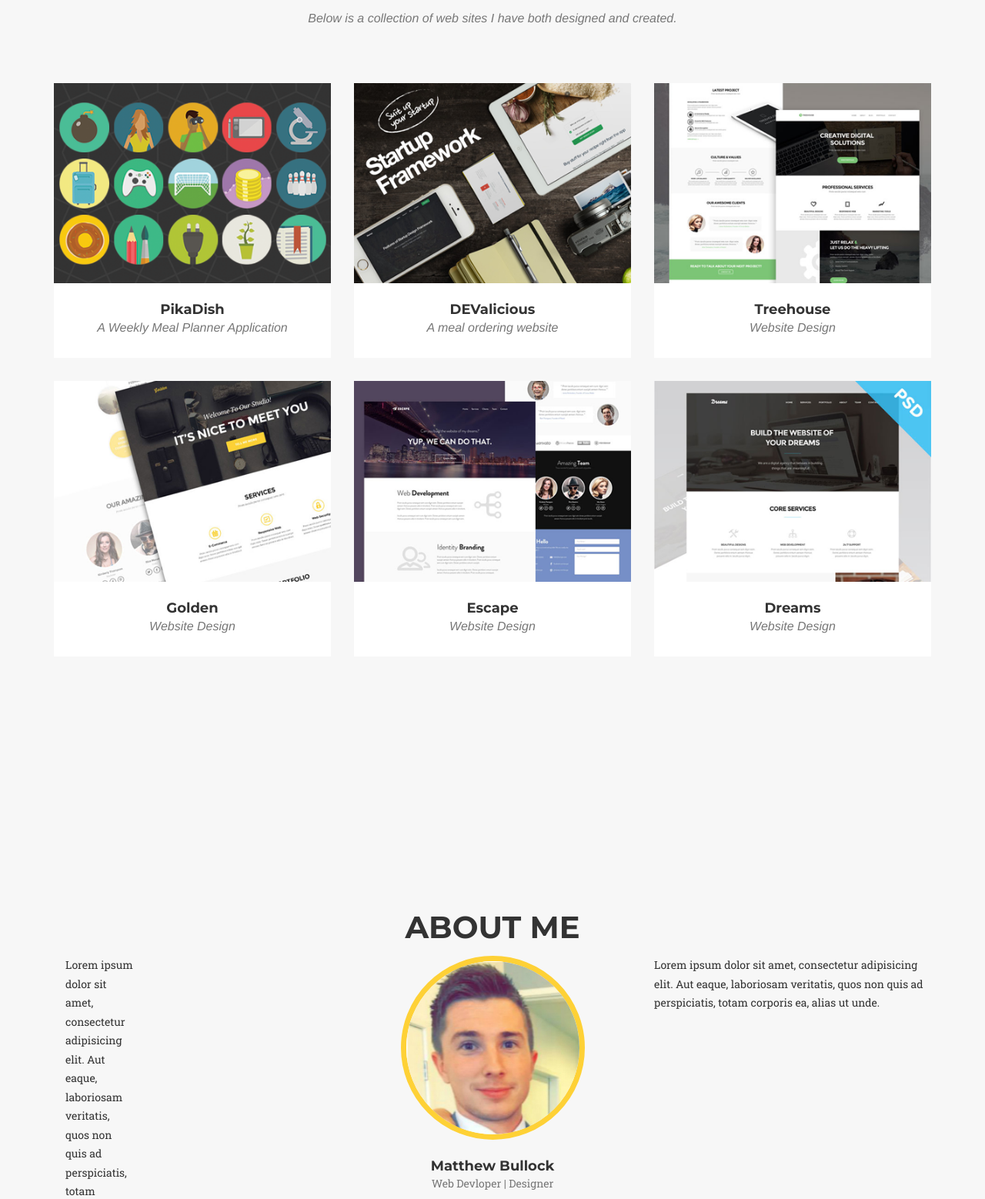
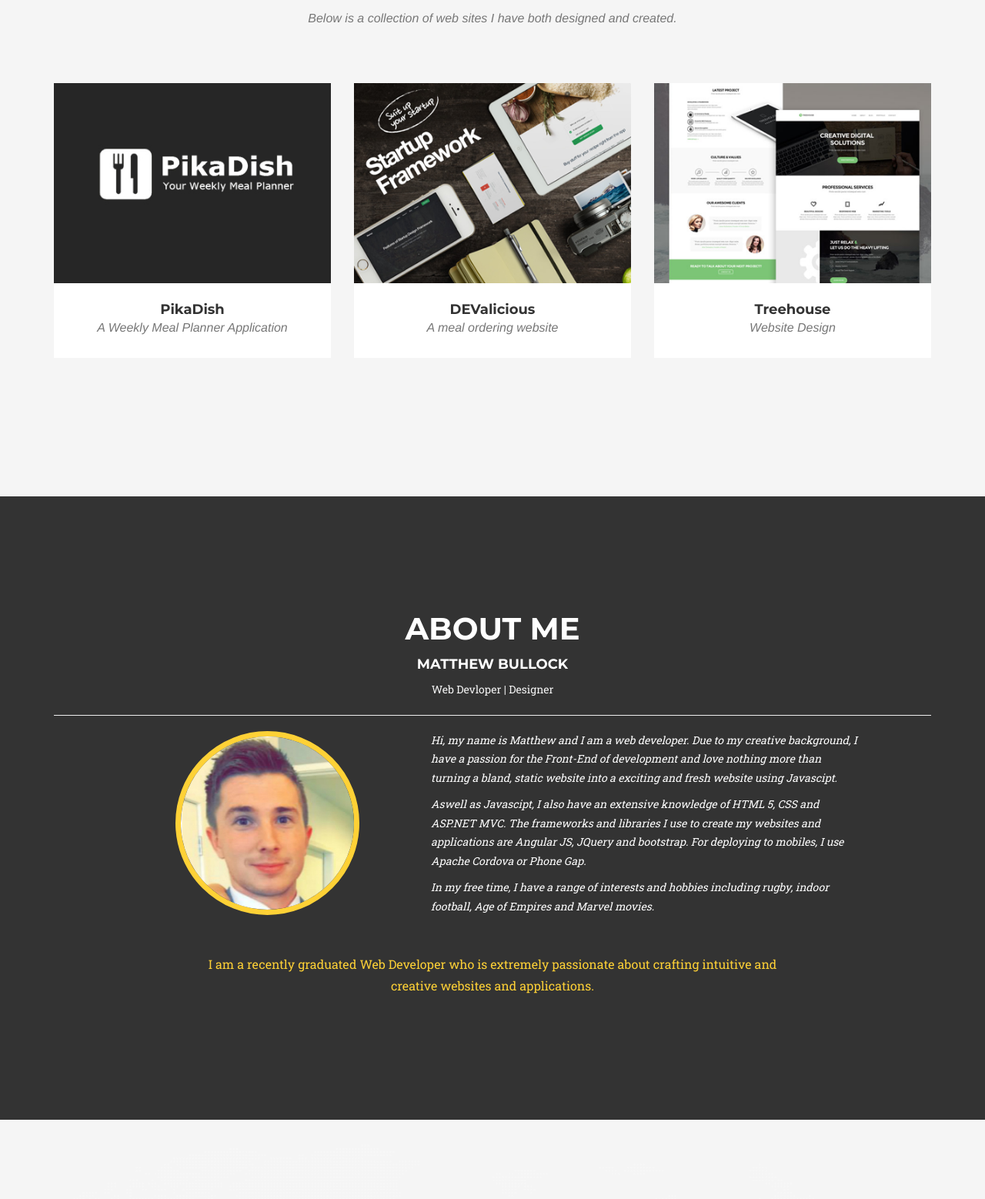
Before and after one commit to matthewbullock/matthewbullock.github.io, a plain HTML site: page index.html in a window 1280 px wide. Shown: the part 954-2512 px from the top of the page at 77% size. Drawn offline with nearby package versions, Linux system fonts and the light colour scheme; a web font is replaced by a local one.

```diff
--- a/css/agency.css
+++ b/css/agency.css
@@ -659,7 +659,7 @@
 }
 
 section#contact .section-heading {
-    color: #fff;
+    color: #333;
 }
 
 section#contact .form-group {
@@ -865,3 +865,5 @@
 body {
     webkit-tap-highlight-color: #fed136;
 }
+
+#aboutbio{ margin-left: -95px;}
--- a/index.html
+++ b/index.html
@@ -136,12 +136,13 @@
     </section> -->
 
     <!-- Portfolio Grid Section -->
-    <section id="portfolio" class="bg-light-gray">
+    <section id="portfolio" class="bg-light-gray" style = "background-color: whitesmoke;">
         <div class="container">
             <div class="row">
                 <div class="col-lg-12 text-center">
                     <h2 class="section-heading">Portfolio</h2>
                     <h3 class="section-subheading text-muted">Below is a collection of web sites I have both designed and created.</h3>
+
                 </div>
             </div>
             <div class="row">
@@ -152,7 +153,7 @@
                                 <i class="fa fa-plus fa-3x"></i>
                             </div>
                         </div>
-                        <img src="img/portfolio/roundicons.png" class="img-responsive" alt="">
+                        <img src="img2/portfolio/pikadish/pikadish2.jpg" class="img-responsive" alt="">
                     </a>
                     <div class="portfolio-caption">
                         <h4>PikaDish</h4>
@@ -187,7 +188,7 @@
                         <p class="text-muted">Website Design</p>
                     </div>
                 </div>
-                <div class="col-md-4 col-sm-6 portfolio-item">
+              <!--   <div class="col-md-4 col-sm-6 portfolio-item">
                     <a href="#portfolioModal4" class="portfolio-link" data-toggle="modal">
                         <div class="portfolio-hover">
                             <div class="portfolio-hover-content">
@@ -228,7 +229,7 @@
                         <h4>Dreams</h4>
                         <p class="text-muted">Website Design</p>
                     </div>
-                </div>
+                </div> -->
             </div>
         </div>
     </section>
@@ -315,25 +316,32 @@
     </section> -->
 
     <!-- Team Section -->
-    <section id="team" class="bg-light-gray">
+    <section id="team" class="bg-light-gray" style="color: white;background-color: #333">
         <div class="container">
             <div class="row">
                 <div class="col-lg-12 text-center">
                     <h2 class="section-heading">About Me</h2>
+                     <h4>Matthew Bullock</h4>
+                        <p class="text-muted" style = "color: whitesmoke">Web Devloper | Designer</p>
+                        <hr style= "color: #fed136">
+                       <!--  <ul class="list-inline social-buttons">
+                            <li><a href="#"><i class="fa fa-twitter"></i></a>
+                            </li>
+                            <li><a href="#"><i class="fa fa-facebook"></i></a>
+                            </li>
+                            <li><a href="#"><i class="fa fa-linkedin"></i></a>
+                            </li>
+                        </ul> -->
 
                 </div>
             </div>
             <div class="row">
-                <div class="col-sm-4">
-                    <div class="col-sm-4">
-                    <p>Lorem ipsum dolor sit amet, consectetur adipisicing elit. Aut eaque, laboriosam veritatis, quos non quis ad perspiciatis, totam corporis ea, alias ut unde.</p>
-                    </div>
-                </div>
-                <div class="col-sm-4">
+
+                <div class="col-sm-6">
                     <div class="team-member">
                         <img src="img/team/profile5.jpg" class="img-responsive img-circle" alt="">
-                        <h4>Matthew Bullock</h4>
-                        <p class="text-muted">Web Devloper | Designer</p>
+                        <!-- <h4>Matthew Bullock</h4>
+                        <p class="text-muted" style = "color: whitesmoke">Web Devloper | Designer</p>
                         <ul class="list-inline social-buttons">
                             <li><a href="#"><i class="fa fa-twitter"></i></a>
                             </li>
@@ -341,16 +349,19 @@
                             </li>
                             <li><a href="#"><i class="fa fa-linkedin"></i></a>
                             </li>
-                        </ul>
+                        </ul> -->
                     </div>
                 </div>
-                <div class="col-sm-4">
-                    <p>Lorem ipsum dolor sit amet, consectetur adipisicing elit. Aut eaque, laboriosam veritatis, quos non quis ad perspiciatis, totam corporis ea, alias ut unde.</p>
+                <div class="col-sm-6" id = "aboutbio" >
+                    <p><i>Hi, my name is Matthew and I am a web developer. Due to my creative background, I have a passion for the Front-End of development and love nothing more than turning a bland, static website into a exciting and fresh website using Javascipt.</p>
+                    <p>Aswell as Javascipt, I also have an extensive knowledge of HTML 5, CSS and ASP.NET MVC. The frameworks and libraries I use to create my websites and applications are Angular JS, JQuery and bootstrap. For deploying to mobiles, I use Apache Cordova or Phone Gap.</p>
+
+                    <p>In my free time, I have a range of interests and hobbies including rugby, indoor football, Age of Empires and Marvel movies.</i></p>
                 </div>
             </div>
-            <div class="row">
+            <div class="row" >
                 <div class="col-lg-8 col-lg-offset-2 text-center">
-                    <p class="large text-muted">Lorem ipsum dolor sit amet, consectetur adipisicing elit. Aut eaque, laboriosam veritatis, quos non quis ad perspiciatis, totam corporis ea, alias ut unde.</p>
+                    <p class ="large text-muted" style = "color:#fed136">I am a recently graduated Web Developer who is extremely passionate about crafting intuitive and creative websites and applications.</p>
                 </div>
             </div>
         </div>
@@ -359,12 +370,12 @@
 
 
     <!-- Contact Section -->
-    <section id="contact">
+    <section id="contact" style="color: #222;background-color: whitesmoke">
         <div class="container">
             <div class="row">
                 <div class="col-lg-12 text-center">
                     <h2 class="section-heading">Contact Me</h2>
-                    <h3 class="section-subheading text-muted">Lorem ipsum dolor sit amet consectetur.</h3>
+                    <h3 class="section-subheading text-muted">If you wish to contact me, please fill in the form below, and I will get in touch promptly</h3>
                 </div>
             </div>
             <div class="row">
@@ -403,17 +414,17 @@
         </div>
     </section>
 
-    <footer>
-        <div class="container">
+    <footer style = "background-color: #333">
+        <div class="container" >
             <div class="row">
                 <div class="col-md-4">
-                    <span class="copyright">Copyright &copy; Your Website 2014</span>
+                    <span class="copyright" style = "color: white">Copyright &copy; Matthew Bullock 2015</span>
                 </div>
                 <div class="col-md-4">
                     <ul class="list-inline social-buttons">
                         <li><a href="#"><i class="fa fa-twitter"></i></a>
                         </li>
-                        <li><a href="#"><i class="fa fa-facebook"></i></a>
+                        <li><a href="https://www.facebook.com/matt.bullock1"><i class="fa fa-facebook"></i></a>
                         </li>
                         <li><a href="#"><i class="fa fa-linkedin"></i></a>
                         </li>
@@ -448,8 +459,8 @@
                     <div class="col-lg-8 col-lg-offset-2">
                         <div class="modal-body">
                             <!-- Project Details Go Here -->
-                            <h2>Project Name</h2>
-                            <p class="item-intro text-muted">Lorem ipsum dolor sit amet consectetur.</p>
+                            <h2>PikaDish</h2>
+                            <p class="item-intro text-muted">Your Weekly Meal Planner</p>
                             <img class="img-responsive img-centered" src="img/portfolio/roundicons-free.png" alt="">
                             <p>Use this area to describe your project. Lorem ipsum dolor sit amet, consectetur adipisicing elit. Est blanditiis dolorem culpa incidunt minus dignissimos deserunt repellat aperiam quasi sunt officia expedita beatae cupiditate, maiores repudiandae, nostrum, reiciendis facere nemo!</p>
                             <p>
```
Also changed, not shown: img/team/profile6.jpg (added), img2/portfolio/pikadish/pikadish2.jpg (added).
